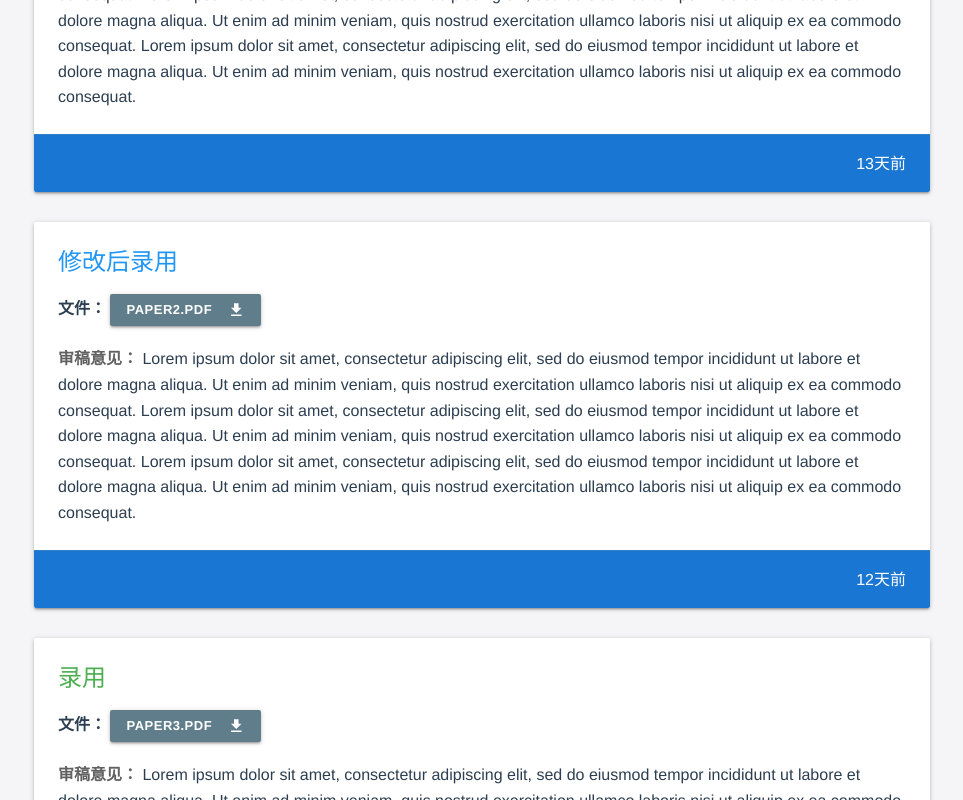
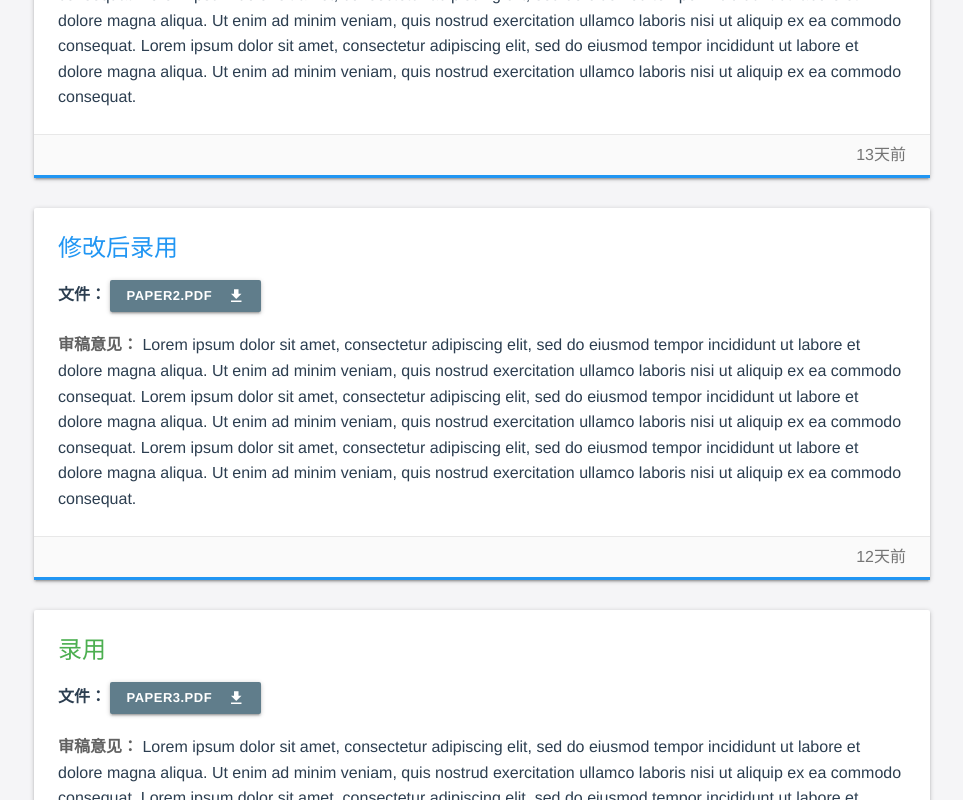
Before and after one commit to 01coding/ConferenceCenter, a Vue app: page /contribution/1 in a window 1280 px wide. Shown: the part 780-1580 px from the top of the page, without its empty margins (158-1121 px from the left). Built offline with nearby package versions, Linux system fonts and the light colour scheme; what vue-bus, vuejs-dialog would draw is missing.

Commit message:
optimize visual effects

```diff
--- a/src/components/Contribution/Contribution.vue
+++ b/src/components/Contribution/Contribution.vue
@@ -66,11 +66,12 @@
             {{subm.comments}}
           </p>
         </div>
-        <div class="card-action center-align"
-             :class="{'blue darken-2': subm.decision==='修改后录用', 'green darken-2': subm.decision==='录用'}">
+        <div class="card-action center-align grey lighten-5" style="padding-top: 0.5rem; padding-bottom: 0.5rem;">
           &nbsp
-          <span class="right white-text">{{subm.datetime}}</span>
+          <span class="right grey-text text-darken-1">{{subm.datetime}}</span>
         </div>
+        <div :class="{'blue': subm.decision==='修改后录用', 'green': subm.decision==='录用'}"
+             style="height: 0.2rem;"></div>
       </div>
     </div>
     <div class="row" v-if="active_tab===1">
```
